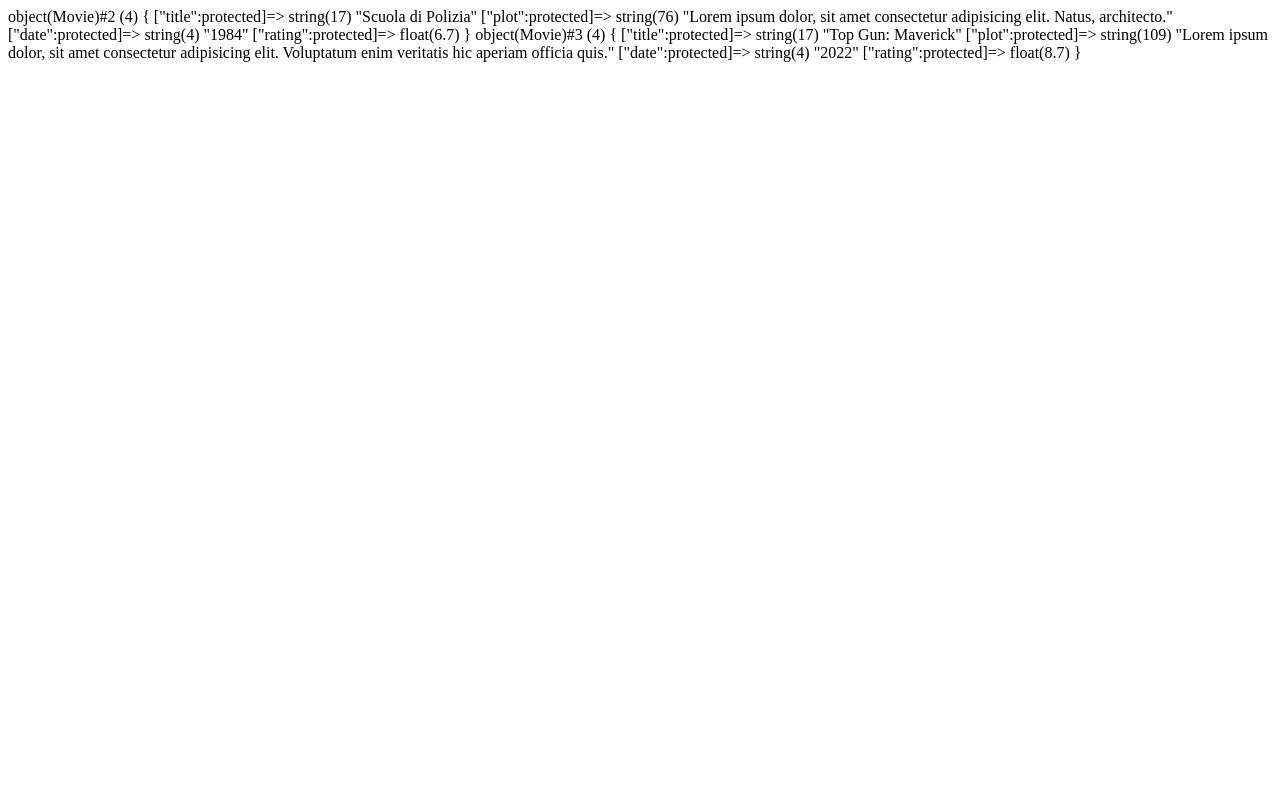
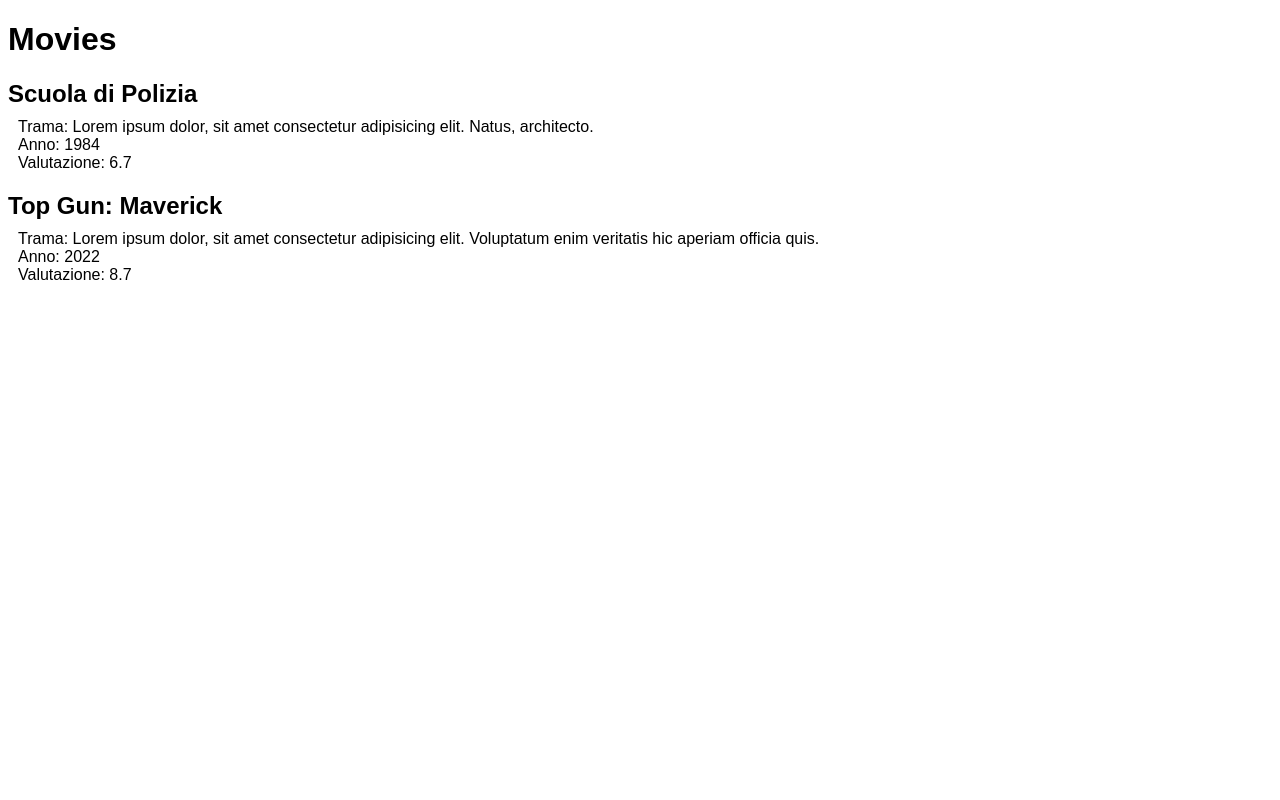
Before and after one commit to Ennio-M/php-oop-1, a PHP site: page / in a window 1280 px wide. Run offline with PHP 8.4, Linux system fonts and the light colour scheme.

Commit message:
output proprietà oggetti

```diff
--- a/Classes/Movie.php
+++ b/Classes/Movie.php
@@ -2,13 +2,13 @@
     class Movie{
         protected $title;
         protected $plot;
-        protected $date;
+        protected $year;
         protected $rating;
 
-        function __construct($_title, $_plot, $_date, $_rating){
+        function __construct($_title, $_plot, $_year, $_rating){
             $this->title = $_title;
             $this->plot = $_plot;
-            $this->date = $_date;
+            $this->year = $_year;
             $this->rating = $_rating;
         }
 
@@ -18,8 +18,8 @@
         public function getPlot(){
             return $this->plot;
         }
-        public function getDate(){
-            return $this->date;
+        public function getYear(){
+            return $this->year;
         }
         public function getRating(){
             return $this->rating;
@@ -31,8 +31,8 @@
         public function setPlot($_plot){
             $this->plot = $_plot;
         }
-        public function setDate($_date){
-            $this->date = $_date;
+        public function setYear($_year){
+            $this->year = $_year;
         }
         public function setRating($_rating){
             $this->rating = $_rating;
--- /dev/null
+++ b/css/style.css
@@ -0,0 +1,14 @@
+body{
+    font-family: Arial, Helvetica, sans-serif;
+}
+.movie{
+    margin: 20px 0;
+}
+ul{
+    list-style-type: none;
+    padding: 0;
+    margin: 10px;
+}
+h2{
+    margin: 0;
+}
--- a/index.php
+++ b/index.php
@@ -3,7 +3,34 @@
 
     $movie1 = new Movie('Scuola di Polizia', 'Lorem ipsum dolor, sit amet consectetur adipisicing elit. Natus, architecto.', '1984', 6.7);
     $movie2 = new Movie('Top Gun: Maverick', 'Lorem ipsum dolor, sit amet consectetur adipisicing elit. Voluptatum enim veritatis hic aperiam officia quis.', '2022', 8.7);
+?>
 
-    var_dump($movie1);
-    var_dump($movie2);
-?>
+<!DOCTYPE html>
+<html lang="en">
+<head>
+    <meta charset="UTF-8">
+    <meta http-equiv="X-UA-Compatible" content="IE=edge">
+    <meta name="viewport" content="width=device-width, initial-scale=1.0">
+    <title>Movies</title>
+    <link rel="stylesheet" href="./css/style.css">
+</head>
+<body>
+    <h1>Movies</h1>
+    <div class="movie">
+        <h2><?php echo $movie1->getTitle() ?></h2>
+        <ul>
+            <li>Trama: <?php echo $movie1->getPlot() ?></li>
+            <li>Anno: <?php echo $movie1->getYear() ?></li>
+            <li>Valutazione: <?php echo $movie1->getRating() ?></li>
+        </ul>
+    </div>
+    <div class="movie">
+        <h2><?php echo $movie2->getTitle() ?></h2>
+        <ul>
+            <li>Trama: <?php echo $movie2->getPlot() ?></li>
+            <li>Anno: <?php echo $movie2->getYear() ?></li>
+            <li>Valutazione: <?php echo $movie2->getRating() ?></li>
+        </ul>
+    </div>
+</body>
+</html>
```
